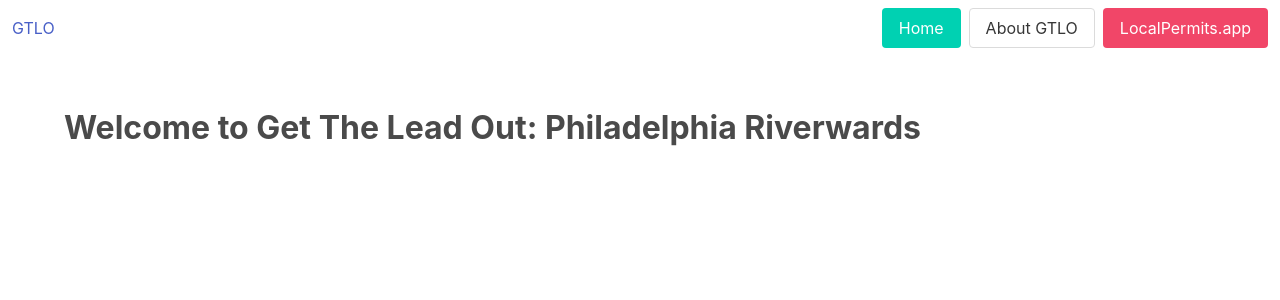
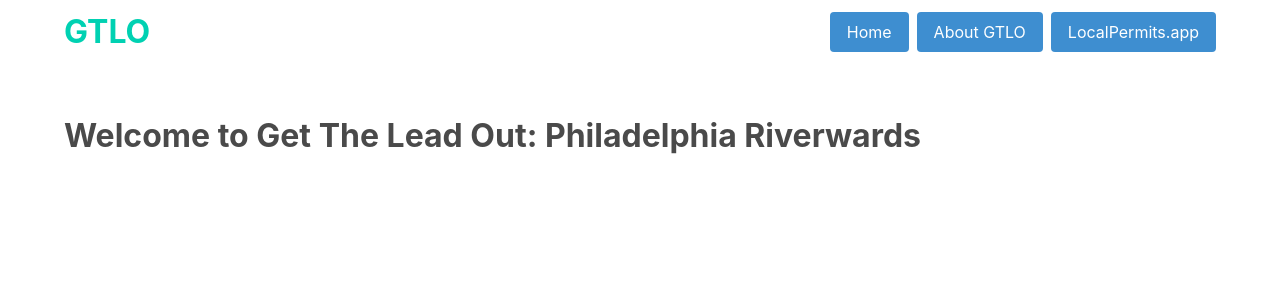
Before and after one commit to gtlophilly/gtlophilly.org, a Jekyll site: the page built from index.md, in a window 1280 px wide. Shown: the top 300 px of the page. Built offline with Jekyll 4.4.1, drawn with Linux system fonts in a browser that asks for light colours; our own code applies the rules of GitHub Pages for plain Markdown files.

Commit message:
Links and title style

```diff
--- a/_layouts/default.html
+++ b/_layouts/default.html
@@ -1,5 +1,6 @@
 <!DOCTYPE html>
 <html lang="en">
+
 <head>
     <meta charset="UTF-8">
     <meta name="viewport" content="width=device-width, initial-scale=1.0">
@@ -8,11 +9,13 @@
     <link rel="stylesheet" href="{{ "/assets/css/bulma.min.css" | relative_url }}">
     <link rel="stylesheet" href="{{ "/assets/css/main.css" | relative_url }}">
 </head>
+
 <body>
 
+    <div class="container">
         <nav class="navbar" role="navigation" aria-label="main navigation">
             <div class="navbar-brand">
-            <a class="navbar-item" href="/">GTLO</a>
+                <a id="gtlo-header-link" class="navbar-item has-text-primary" href="/">GTLO</a>
             </div>
 
             <div class="navbar-menu">
@@ -20,14 +23,15 @@
                 <div class="navbar-end">
                     <div class="navbar-item">
                         <div class="buttons">
-                        <a class="button is-primary">Home</a>
-                        <a class="button">About GTLO</a>
-                        <a class="button is-danger">LocalPermits.app</a>
+                            <a class="button is-info" href="{{ "/" | relative_url }}">Home</a>
+                            <a class="button is-info" href="{{ "/about.html" | relative_url }}">About GTLO</a>
+                            <a class="button is-info" href="https://localpermits.app" target="_blank">LocalPermits.app</a>
                         </div>
                     </div>
                 </div>
             </div>
         </nav>
+    </div>
 
     <main class="section" aria-label="Content">
         <div class="container">
@@ -36,4 +40,5 @@
     </main>
 
 </body>
+
 </html>
--- a/assets/css/main.css
+++ b/assets/css/main.css
@@ -21,3 +21,8 @@ h4 {
 h5 {
     font-size: small;
 }
+
+#gtlo-header-link {
+    font-size: xx-large;
+    font-weight: bold;
+}
```
Lines whose indentation alone changed are shown as unchanged.
